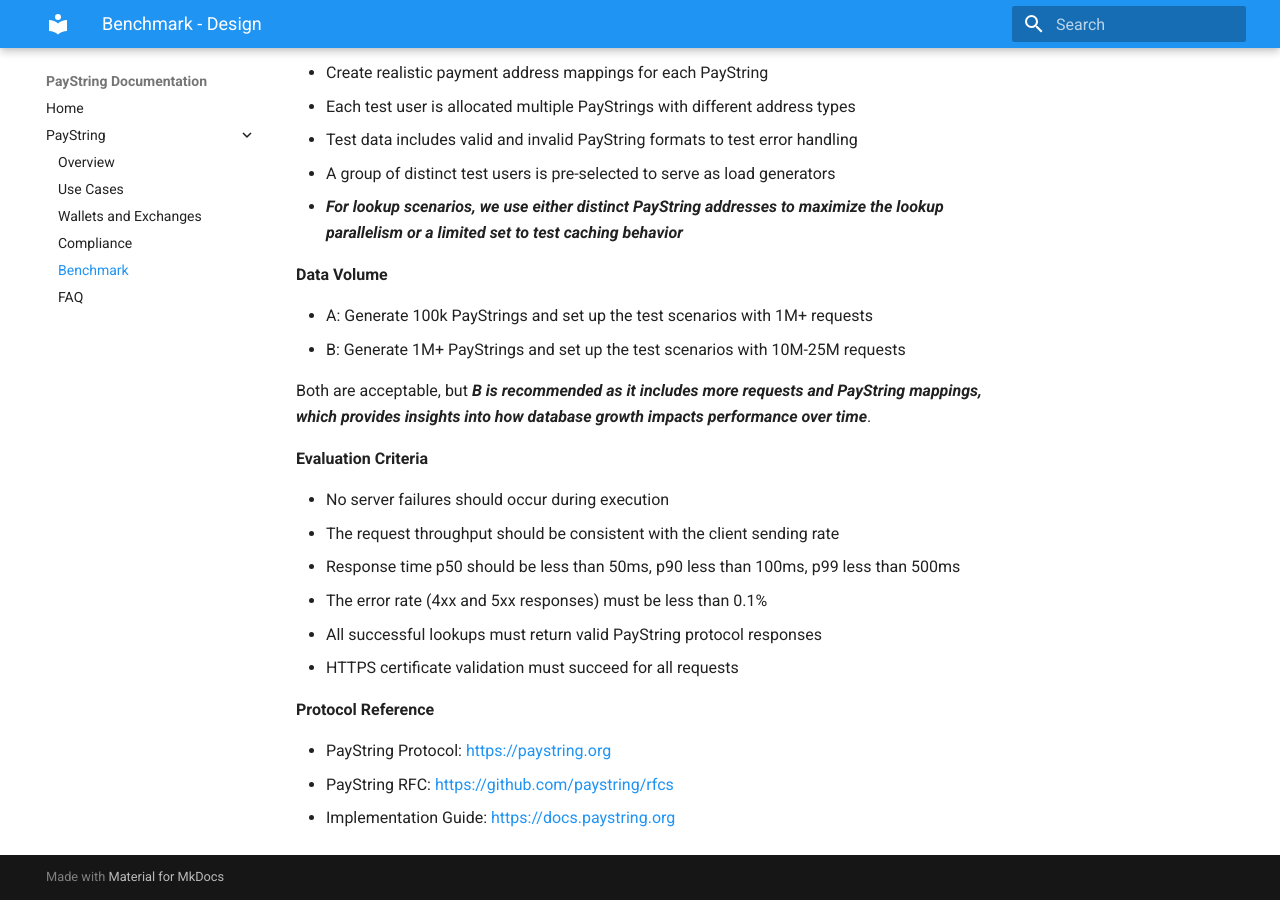
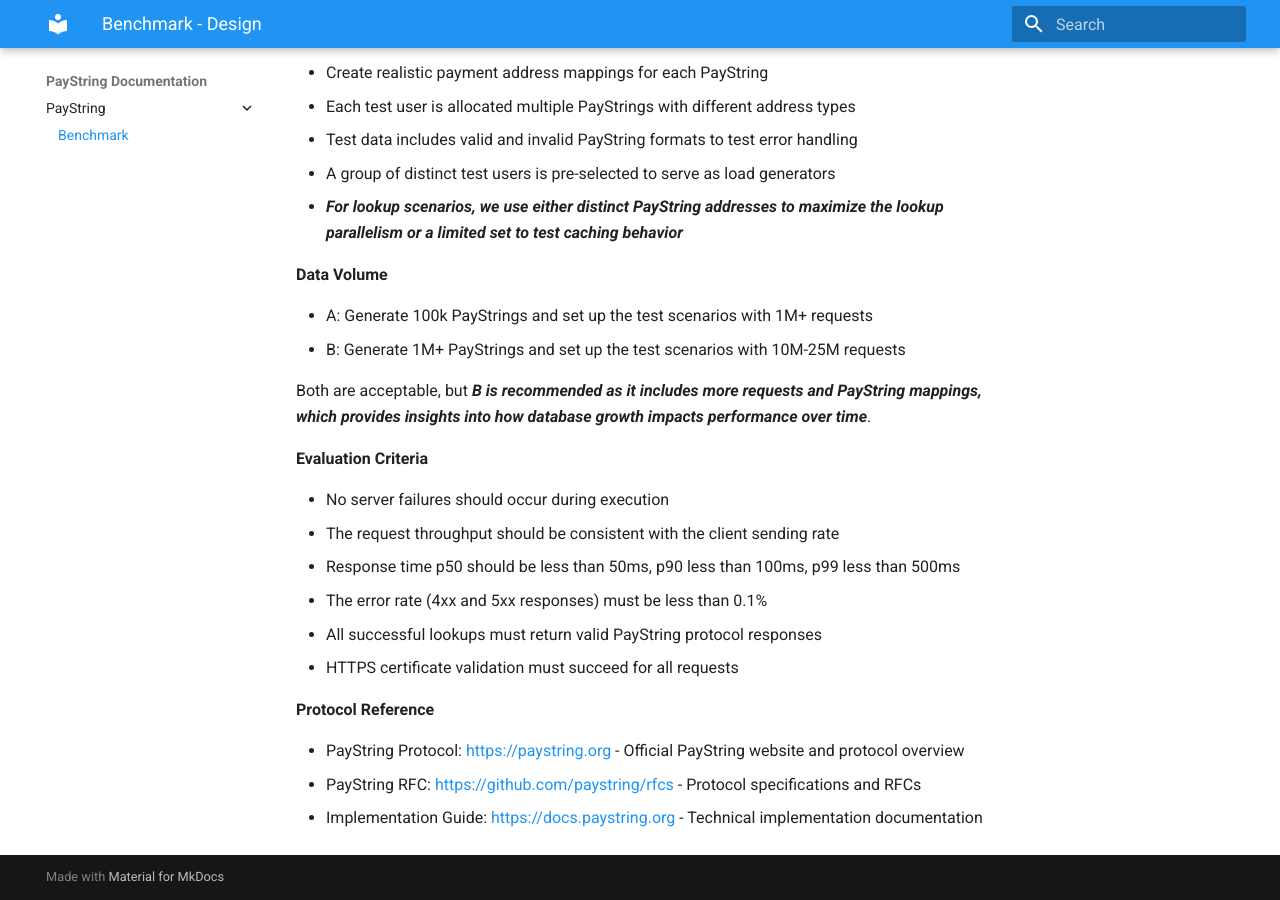
Before and after one commit to Jamstar00/https-github.com-PayString-paystring.org, an MkDocs documentation site: the page built from docs/paystring/benchmark/design-reference.md, in a window 1280 px wide and 900 px high, scrolled down 1042 px. Built offline with MkDocs 1.6.1 and Material for MkDocs 9.7.7, drawn with Linux system fonts in a browser that asks for light colours.

Commit message:
Fix mkdocs navigation and improve documentation formatting
Co-authored-by: Jamstar00 <96217457+Jamstar00@users.noreply.github.com>

```diff
--- a/docs/paystring/benchmark/design-reference.md
+++ b/docs/paystring/benchmark/design-reference.md
@@ -25,9 +25,9 @@ The ***default*** design mimics typical PayString lookup and resolution operatio
 | PayString resolution - multiple addresses | 15 |
 | PayString creation | 3 |
 | PayString update | 2 |
-| \[***Optional***\] HTTPS verification tests | 5 |
-| \[***Optional***\] Cross-network resolution | 5 |
-| \[***Optional***\] High-load concurrent requests | 10 |
+| [***Optional***] HTTPS verification tests | 5 |
+| [***Optional***] Cross-network resolution | 5 |
+| [***Optional***] High-load concurrent requests | 10 |
 
 **Data Design**
 
@@ -56,6 +56,6 @@ Both are acceptable, but ***B is recommended as it includes more requests and Pa
 
 **Protocol Reference**
 
-*   PayString Protocol: [https://paystring.org](https://paystring.org)
-*   PayString RFC: [https://github.com/paystring/rfcs](https://github.com/paystring/rfcs)
-*   Implementation Guide: [https://docs.paystring.org](https://docs.paystring.org)
+*   PayString Protocol: [https://paystring.org](https://paystring.org) - Official PayString website and protocol overview
+*   PayString RFC: [https://github.com/paystring/rfcs](https://github.com/paystring/rfcs) - Protocol specifications and RFCs
+*   Implementation Guide: [https://docs.paystring.org](https://docs.paystring.org) - Technical implementation documentation
--- a/mkdocs.yml
+++ b/mkdocs.yml
@@ -13,14 +13,8 @@ theme:
     code: Roboto Mono
 
 nav:
-  - Home: index.md
   - PayString:
-    - Overview: ./paystring/overview.md
-    - Use Cases: ./paystring/use-cases.md
-    - Wallets and Exchanges: ./paystring/wallets-and-exchanges.md
-    - Compliance: ./paystring/compliance.md
     - Benchmark: ./paystring/benchmark/design-reference.md
-    - FAQ: ./paystring/faq.md
 
 markdown_extensions:
   - admonition
```
